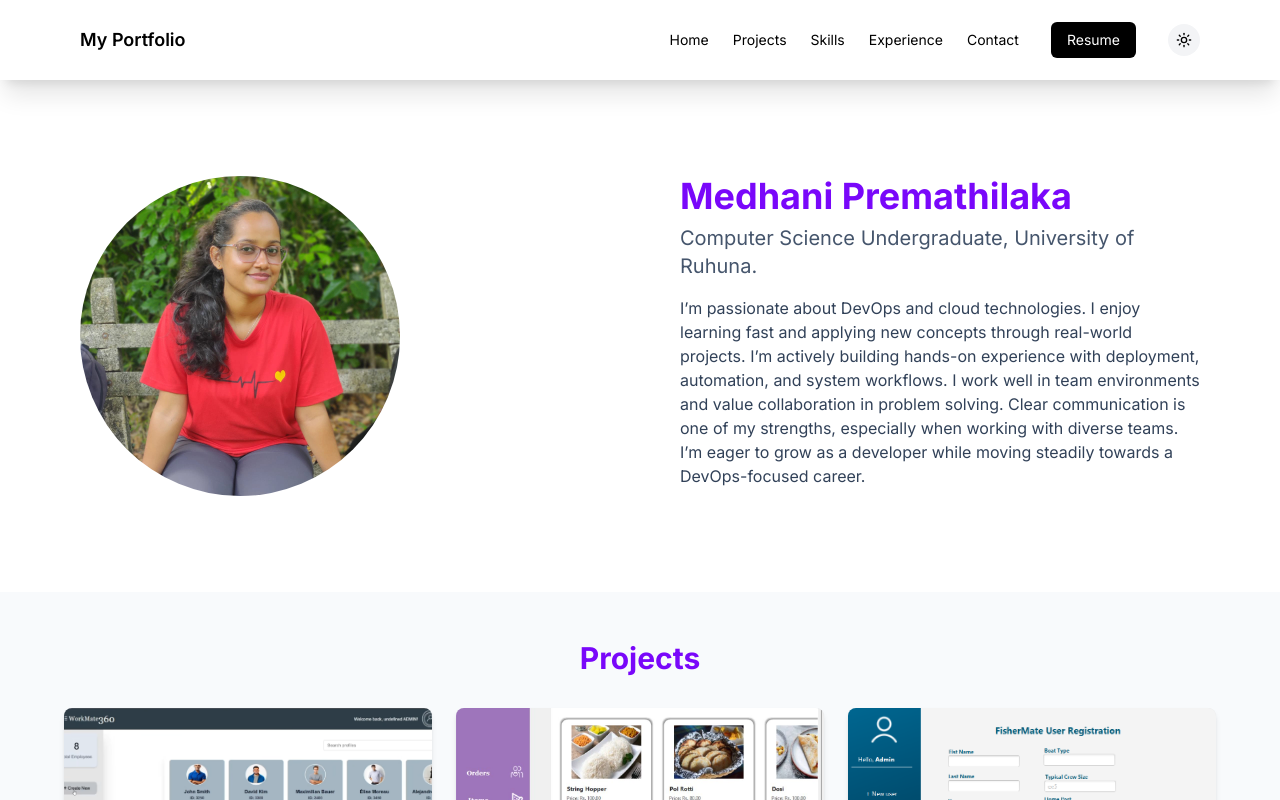
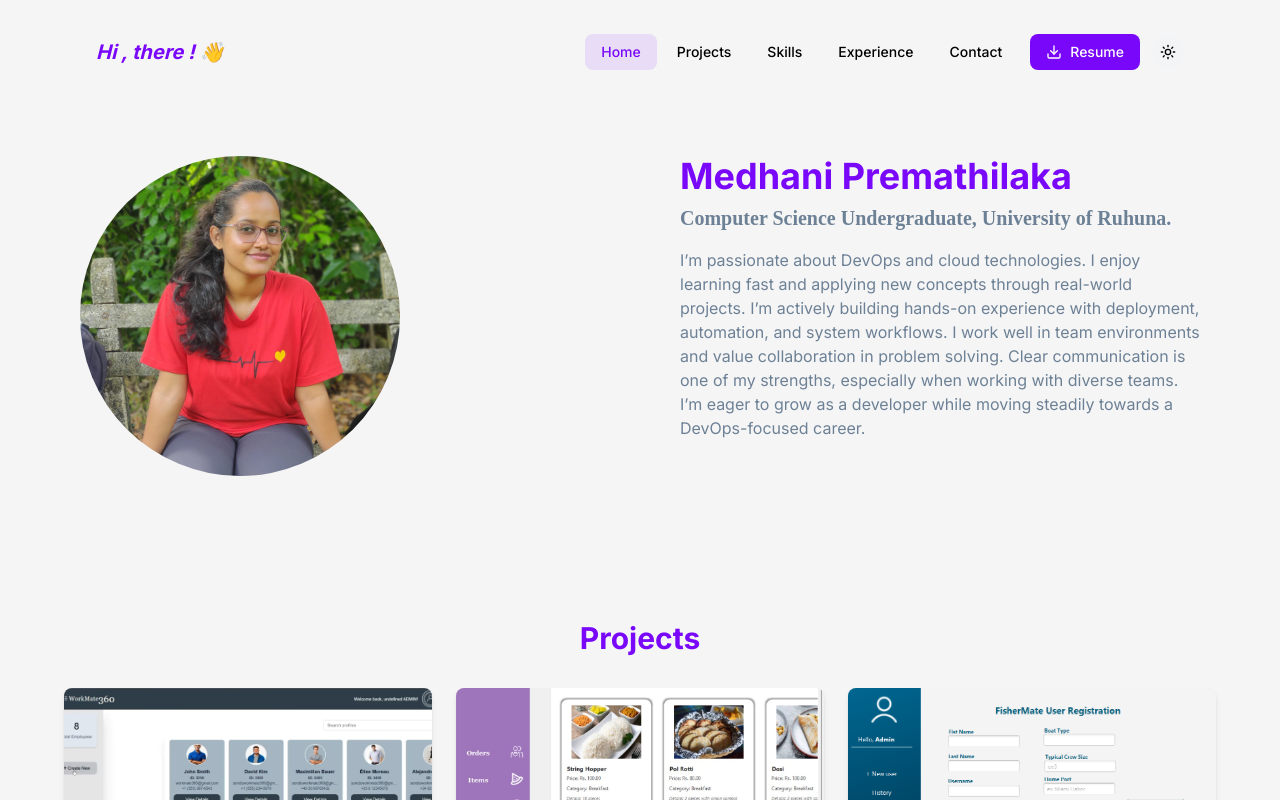
Before and after one commit to Medhani-Premathilaka/Portfolio, a Next.js app: page / in a window 1280 px wide. Shown: the top 800 px of the page. Built offline with nearby package versions, Linux system fonts and the light colour scheme.

Commit message:
feat: update styles and layout, add new SVG logo, and enhance navigation functionality

```diff
--- a/app/globals.css
+++ b/app/globals.css
@@ -5,6 +5,7 @@
 
 @theme {
   --color-letters: var(--letters);
+  --color-letters1: var(--letters1);
   --color-color1: var(--light-color1);
   --color-color2: var(--light-color2);
   --color-bg: var(--bg);
@@ -13,7 +14,8 @@
 :root {
   --letters: #7907fa;
   --light-color2: #C3ACD0;
-  --bg: #F7EFE5;
+  --bg: #f5f5f5f8;
+  --letters1 : #6D8196;
   /* --letters: var(--light-color1); */
 }
 
@@ -22,6 +24,6 @@
   --bg: #210F37;
   --dark-color2: #7A1CAC;
   --letters: #d620af;
-  --dark-lighter: #FFFBF5;
+  --letters1: lch(97.58% 0.01 296.81);
   /* --letters: var(--dark-color1); */
 }
--- a/app/layout.tsx
+++ b/app/layout.tsx
@@ -1,27 +1,30 @@
-import './globals.css'
-import Navbar from '@/components/Nav'
-import Footer from '@/components/Footer'
-import { ThemeProvider } from "@/components/theme-provider"
-import { Inter } from 'next/font/google'
+import "./globals.css";
+import Navbar from "@/components/Nav";
+import Footer from "@/components/Footer";
+import { ThemeProvider } from "@/components/theme-provider";
+import { Inter } from "next/font/google";
 
 const inter = Inter({
-  subsets: ['latin'],
-  variable: '--font-inter',
-})
+  subsets: ["latin"],
+  variable: "--font-inter",
+});
 
 export const metadata = {
-  title: 'Your Name - Portfolio',
-  description: 'Full Stack Developer Portfolio',
-}
+  title: "Medhani Premathilaka",
+  description: "Full Stack Developer Portfolio",
+};
 
 export default function RootLayout({
   children,
 }: {
-  children: React.ReactNode
+  children: React.ReactNode;
 }) {
   return (
     <html lang="en" className={inter.variable} suppressHydrationWarning>
-      <body className={inter.className}>
+      <head>
+        <link rel="icon" href="/images/medhani.svg" />
+      </head>
+      <body className={`${inter.className} bg-bg`}>
         <ThemeProvider
           attribute="class"
           defaultTheme="system"
@@ -29,12 +32,10 @@ export default function RootLayout({
           disableTransitionOnChange
         >
           <Navbar />
-          <main className="min-h-screen">
-            {children}
-          </main>
-          <Footer/>
+          <main className="min-h-screen">{children}</main>
+          <Footer />
         </ThemeProvider>
       </body>
     </html>
-  )
+  );
 }
--- a/app/page.tsx
+++ b/app/page.tsx
@@ -5,16 +5,16 @@ import Contact from "@/components/Contact";
 
 export default function Home() {
   return (
-    <main className="min-h-screen">
-      <section id="home" className="px-4 py-12 max-w-6xl mx-auto">
+    <main className="min-h-screen bg-bg">
+      <section id="home" className="px-4 py-12 max-w-6xl bg-bg mx-auto">
         <Hero />
       </section>
 
-      <section id="projects" className="px-4 py-12 bg-slate-50">
+      <section id="projects" className="px-4 py-12 bg-bg">
         <Projects />
       </section>
 
-      <section id="skills" className="px-4 py-12">
+      <section id="skills" className="px-4 bg-bg py-12">
         <div className="max-w-6xl mx-auto">
           <h2 className="text-3xl font-bold text-letters mb-8 text-center">
             Skills
--- a/components/Contact.tsx
+++ b/components/Contact.tsx
@@ -118,10 +118,10 @@ function Contact() {
       {/* CTA Section */}
       <div className="bg-linear-to-br from-letters/5 to-letters/10 rounded-3xl p-8 md:p-12 text-center border border-letters/20">
         <Send className="mx-auto mb-4 text-letters" size={48} />
-        <h3 className="text-2xl font-bold text-slate-800 mb-3">
+        <h3 className="text-2xl font-bold text-letters  mb-3">
           Ready to Start a Conversation?
         </h3>
-        <p className="text-slate-600 mb-6 max-w-xl mx-auto">
+        <p className="text-letters1  mb-6 max-w-xl mx-auto">
           Drop me an email and I&apos;ll respond as soon as possible. I&apos;m
           always excited to discuss new opportunities and collaborations!
         </p>
@@ -136,7 +136,7 @@ function Contact() {
 
       {/* Optional: Social Links Row */}
       <div className="mt-12 text-center">
-        <p className="text-sm text-slate-500 mb-4">Or find me on</p>
+        <p className="text-sm text-letters1  mb-4">Or find me on</p>
         <div className="flex justify-center gap-4">
           <a
             href="https://www.linkedin.com/in/medhani-premathilaka"
--- a/components/Experience.tsx
+++ b/components/Experience.tsx
@@ -55,7 +55,7 @@ function ExperienceItem({
               </span>
             )}
           </div>
-          <div className="flex items-center gap-2 text-slate-600 mt-1 flex-wrap">
+          <div className="flex items-center gap-2 text-letters1 mt-1 flex-wrap">
             <span className="font-semibold">{organization}</span>
             {location && (
               <>
@@ -74,7 +74,7 @@ function ExperienceItem({
         </div>
       </div>
 
-      <ul className="list-disc list-inside space-y-2 text-slate-700 mt-3">
+      <ul className="list-disc list-inside space-y-2 text-letters1  mt-3">
         {description.map((item, i) => (
           <li key={i} className="text-sm leading-relaxed">{item}</li>
         ))}
--- a/components/Hero.tsx
+++ b/components/Hero.tsx
@@ -3,7 +3,7 @@ import Image from "next/image";
 
 function Hero() {
   return (
-    <section className="flex flex-col  md:flex-row   gap-70  py-12">
+    <section className="flex flex-col  md:flex-row mt-15 bg-bg  gap-70  py-12">
       <div className="shrink-0 order-first md:order-0">
         <div
           style={{
@@ -24,13 +24,16 @@ function Hero() {
       </div>
 
       <div className="flex-1 text-center md:text-left  ">
-        <h1 className="text-4xl font-bold text-letters">
+        <h2 className="text-4xl font-bold text-letters">
           Medhani Premathilaka
-        </h1>
-        <p className="mt-2 text-xl text-slate-600">
+        </h2>
+        <p
+          className="mt-2 text-xl text-letters1 font-bold"
+          style={{ fontFamily: '"Times New Roman", Times, serif' }}
+        >
           Computer Science Undergraduate, University of Ruhuna.
         </p>
-        <p className="mt-4 text-slate-700 max-w-xl  mx-auto md:mx-0 ">
+        <p className="mt-4 max-w-xl  mx-auto md:mx-0 text-letters1 ">
           I’m passionate about DevOps and cloud technologies. I enjoy learning
           fast and applying new concepts through real-world projects. I’m
           actively building hands-on experience with deployment, automation, and
--- a/components/Nav.tsx
+++ b/components/Nav.tsx
@@ -1,63 +1,155 @@
 "use client";
 
-import React from "react";
+import React, { useState, useEffect } from "react";
 import { ModeToggle } from "./mode-toggle";
+import { Menu, X, Download } from "lucide-react";
+
+const navItems = [
+  { name: "Home", id: "home" },
+  { name: "Projects", id: "projects" },
+  { name: "Skills", id: "skills" },
+  { name: "Experience", id: "experience" },
+  { name: "Contact", id: "contact" },
+];
 
 function Nav() {
+  const [isOpen, setIsOpen] = useState(false);
+  const [activeSection, setActiveSection] = useState("home");
+  const [isScrolled, setIsScrolled] = useState(false);
+
+  // Detect scroll for navbar background
+  useEffect(() => {
+    const handleScroll = () => {
+      setIsScrolled(window.scrollY > 20);
+    };
+    window.addEventListener("scroll", handleScroll);
+    return () => window.removeEventListener("scroll", handleScroll);
+  }, []);
+
+  // Detect active section
+  useEffect(() => {
+    const handleScroll = () => {
+      const sections = navItems.map((item) => document.getElementById(item.id));
+      const scrollPosition = window.scrollY + 100;
+
+      for (let i = sections.length - 1; i >= 0; i--) {
+        const section = sections[i];
+        if (section && section.offsetTop <= scrollPosition) {
+          setActiveSection(navItems[i].id);
+          break;
+        }
+      }
+    };
+
+    window.addEventListener("scroll", handleScroll);
+    return () => window.removeEventListener("scroll", handleScroll);
+    // eslint-disable-next-line react-hooks/exhaustive-deps
+  }, []);
+
+  const scrollToSection = (id: string) => {
+    const element = document.getElementById(id);
+    if (element) {
+      element.scrollIntoView({ behavior: "smooth" });
+      setIsOpen(false);
+    }
+  };
+
   return (
-    <nav className="w-full h-20 shadow-xl bg-transparent">
-      <div className="max-w-6xl mx-auto px-4 h-full flex items-center justify-between">
-        <div className="text-lg font-semibold">My Portfolio</div>
-
-        <div className="flex items-center space-x-6">
+    <nav
+      className={`fixed top-0 left-0 right-0 z-50 h-25 p-5  transition-all duration-300 ${
+        isScrolled
+          ? "bg-background/95 backdrop-blur-md shadow-lg"
+          : "bg-transparent"
+      }`}
+    >
+      <div className="max-w-6xl mx-auto px-4 sm:px-6  lg:px-8">
+        <div className="flex items-center justify-between h-16">
+          {/* Logo */}
           <button
-            type="button"
             onClick={() => scrollToSection("home")}
-            className="text-sm hover:underline"
+            className="text-xl font-bold italic text-letters hover:opacity-80 transition-opacity"
           >
-            Home
-          </button>
-          <button
-            type="button"
-            onClick={() => scrollToSection("projects")}
-            className="text-sm hover:underline"
-          >
-            Projects
-          </button>
-          <button
-            type="button"
-            onClick={() => scrollToSection("skills")}
-            className="text-sm hover:underline"
-          >
-            Skills
-          </button>
-          <button
-            type="button"
-            onClick={() => scrollToSection("experience")}
-            className="text-sm hover:underline"
-          >
-            Experience
-          </button>
-          <button
-            type="button"
-            onClick={() => scrollToSection("contact")}
-            className="text-sm hover:underline"
-          >
-            Contact
+            Hi , there ! 👋
           </button>
 
+          {/* Desktop Navigation */}
+          <div className="hidden md:flex items-center space-x-1">
+            {navItems.map((item) => (
+              <button
+                key={item.id}
+                onClick={() => scrollToSection(item.id)}
+                className={`px-4 py-2 rounded-lg text-sm font-medium transition-all duration-200 ${
+                  activeSection === item.id
+                    ? "text-letters bg-letters/10"
+                    : "text-foreground hover:text-letters hover:bg-accent"
+                }`}
+              >
+                {item.name}
+              </button>
+            ))}
+
+            {/* Resume Button */}
+            <a
+              href="/resume.pdf"
+              download
+              className="ml-2 px-4 py-2 bg-letters text-white rounded-lg text-sm font-medium hover:opacity-90 transition-all hover:scale-105 flex items-center gap-2"
+            >
+              <Download size={16} />
+              Resume
+            </a>
+
+            {/* Theme Toggle */}
+            <div className="ml-2">
+              <ModeToggle />
+            </div>
+          </div>
+
+          {/* Mobile Menu Button */}
+          <div className="md:hidden flex items-center space-x-2">
+            <ModeToggle />
+            <button
+              onClick={() => setIsOpen(!isOpen)}
+              className="p-2 rounded-lg hover:bg-accent transition-colors"
+              aria-label="Toggle menu"
+            >
+              {isOpen ? <X size={24} /> : <Menu size={24} />}
+            </button>
+          </div>
+        </div>
+      </div>
+
+      {/* Mobile Navigation */}
+      <div
+        className={`md:hidden transition-all duration-300 ease-in-out ${
+          isOpen
+            ? "max-h-screen opacity-100"
+            : "max-h-0 opacity-0 overflow-hidden"
+        }`}
+      >
+        <div className="px-4 pt-2 pb-4 space-y-1 bg-background/95 backdrop-blur-md border-t">
+          {navItems.map((item) => (
+            <button
+              key={item.id}
+              onClick={() => scrollToSection(item.id)}
+              className={`block w-full text-left px-4 py-3 rounded-lg text-sm font-medium transition-colors ${
+                activeSection === item.id
+                  ? "text-letters bg-letters/10"
+                  : "text-foreground hover:bg-accent hover:text-letters"
+              }`}
+            >
+              {item.name}
+            </button>
+          ))}
           <a
             href="/resume.pdf"
-            target="_blank"
-            rel="noopener noreferrer"
-            className="ml-2 px-4 py-2 bg-black text-white rounded-md text-sm hover:opacity-90"
+            download
+            className="block w-full px-4 py-3 bg-letters text-white rounded-lg text-sm font-medium text-center hover:opacity-90 transition-opacity"
           >
-            Resume
+            <span className="flex items-center justify-center gap-2">
+              <Download size={16} />
+              Download Resume
+            </span>
           </a>
-
-          <div className="pl-2">
-            <ModeToggle />
-          </div>
         </div>
       </div>
     </nav>
@@ -65,8 +157,3 @@ function Nav() {
 }
 
 export default Nav;
-
-function scrollToSection(id: string) {
-  const el = document.getElementById(id);
-  if (el) el.scrollIntoView({ behavior: "smooth" });
-}
--- a/components/Projects.tsx
+++ b/components/Projects.tsx
@@ -70,8 +70,8 @@ const projects = [
 
 function Projects() {
   return (
-    <div className="max-w-6xl mx-auto">
-      <h2 className="text-3xl font-bold text-letters mb-8 text-center">Projects</h2>
+    <div className="max-w-6xl bg-bg mx-auto">
+      <h2 className="text-3xl font-bold text-letters  mb-8 text-center">Projects</h2>
       <div className="grid grid-cols-1 md:grid-cols-2 lg:grid-cols-3 gap-6">
         {projects.map(p => (
           <ProjectCard key={p.id} {...p} />
```
Also changed, not shown: public/images/medhani.svg (added).
